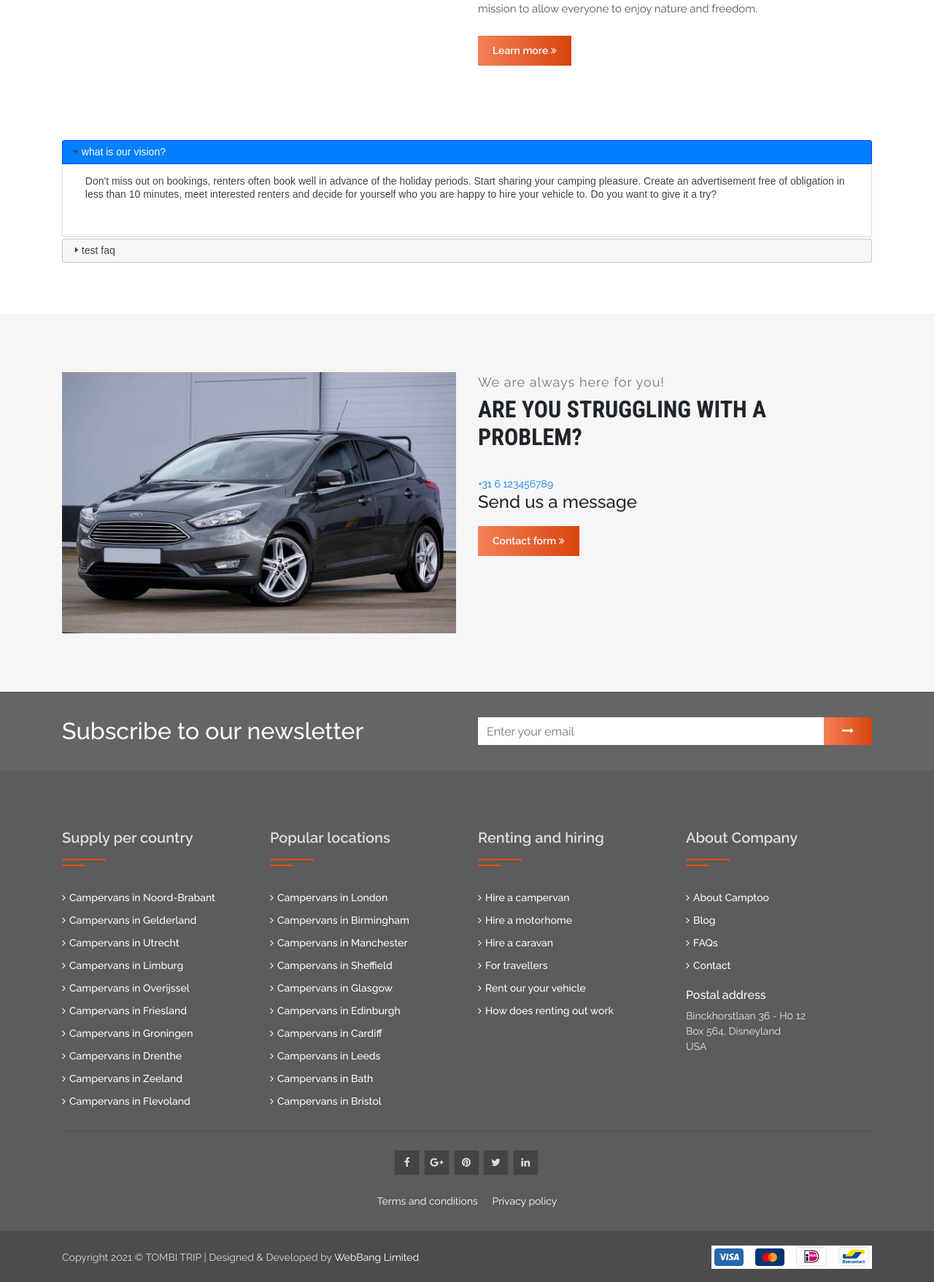
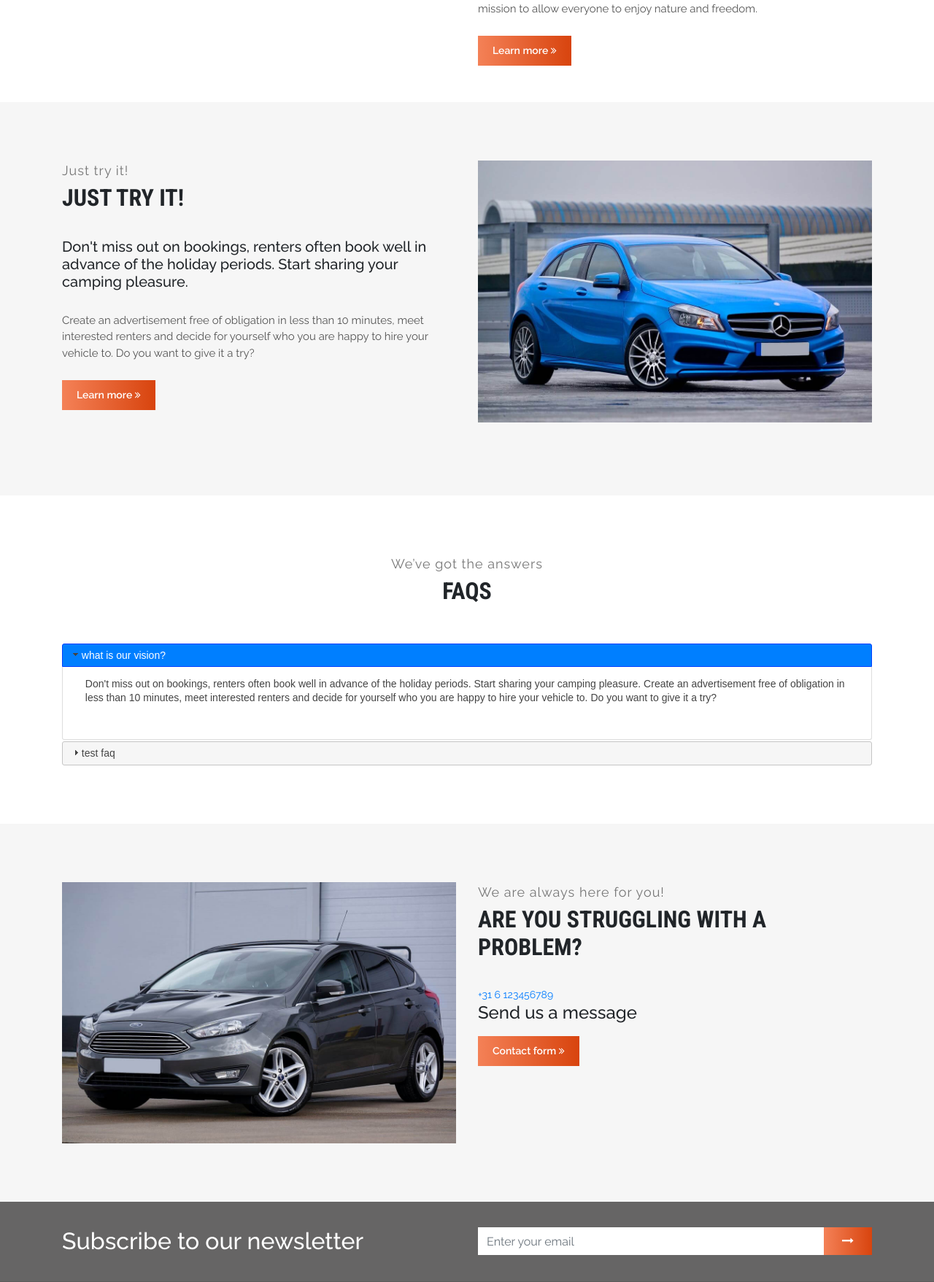
Before and after one commit to Sabbirdiu/tombitrip, a Django app: page /listvehicle/ in a window 1280 px wide. Shown: the part 3134-4891 px from the top of the page at 73% size. Run offline with Django 3.2, Linux system fonts and the light colour scheme; data comes from the database, SQL or seed files in the repository; some libraries are stand-ins or nearby versions.

Commit message:
complete list vehicle page

```diff
--- a/templates/listvehicle/listvehicle.html
+++ b/templates/listvehicle/listvehicle.html
@@ -363,14 +363,44 @@
 
     </div>
 </div>
-
+  <!--Just try it!-->
+  <div class="services-section bgf6 pt_80 pb_50">
+    <div class="container">
+        <div class="row">
+            <div class="col-lg-6 col-md-6 col-sm-12 col-12">
+                <div class="headline pb_35">
+                    <p class="heading">Just try it!</p>
+                    <h1>Just try it!</h1>
+                </div>
+                <div class="text">
+                    <h5 class="mb_30">Don't miss out on bookings, renters often book well in advance of the holiday periods. Start sharing your camping pleasure.</h5>
+                    <p>Create an advertisement free of obligation in less than 10 minutes, meet interested renters and decide for yourself who you are happy to hire your vehicle to. Do you want to give it a try?</p>
+                    <span class="quote-text"><a class="btn btn-primary quote-btn mt_10 mb_20" href="{% url 'supply' %}" role="button">Learn more <i class="fa fa-angle-double-right" aria-hidden="true"></i></a></span>
+                </div>
+            </div>
+            <div class="col-lg-6 col-md-6 col-sm-12 col-12">
+                <div class="image-tt pb_50">
+                    <img src=" {% static 'img/car-1.jpeg' %} " alt="">
+                </div>
+            </div>
+        </div>
+    </div>
+</div>
     <!--faq area-->
-    <div class="section menu-horizontal container pt_50 pb_70">
-        <!-- container -->
-        <div class="container">
-            <!-- row -->
+    <!--faq area-->
+    <div class="faq-area bgwhite">
+        <div class="container menu-horizontal pt_80 pb_80">
+            <div class="row text-center">
+                <div class="col-12">
+                    <div class="headline pb_50">
+                        <p class="heading">We’ve got the answers</p>
+                        <h1>FAQs</h1>
+                    </div>
+                </div>
+            </div>
             <div class="row">
 
+                <div class="col-md-12">
                     <div id="accordion">
                         {% for rs in faq %}
                             <h3>{{ rs.title }}</h3>
@@ -381,12 +411,13 @@
                             </div>
                         {% endfor %}
                     </div>
+                </div>
+            </div>
+
 
         </div>
-            <!-- /row -->
     </div>
-        <!-- /container -->
-    </div>
+
 
       <!--contact us-->
       <div class="problem-section bgf6 pt_80 pb_30">
```
Lines whose indentation alone changed are shown as unchanged.
